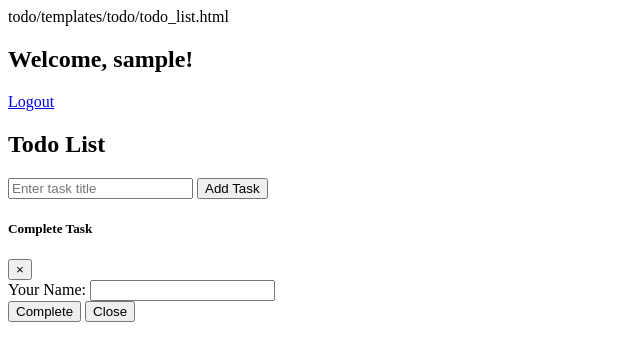
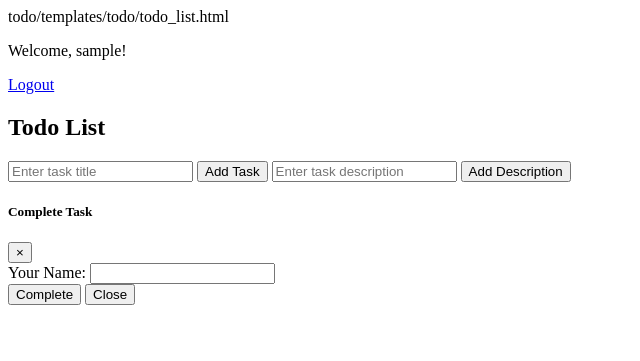
Before and after one commit to assofiejakobsson/the-king-of-chores, a Django app: page / in a window 1280 px wide. Shown: the top 361 px of the page, without its empty margins (0-640 px from the left). Run offline with Django 3.2, Linux system fonts and the light colour scheme; the visitor is signed in with stand-in values (Sample User, id 1); data that the repository does not hold is empty.

Commit message:
Updated in views.py and templates for task discription

```diff
--- a/todo/models.py
+++ b/todo/models.py
@@ -6,7 +6,7 @@ from django.utils import timezone
 class Todo(models.Model):
     user = models.ForeignKey(User, on_delete=models.CASCADE, default=1)
     title = models.CharField(max_length=200)
-    description = models.TextField(blank=True, null=True)  # New field for description
+    description = models.TextField(blank=True, null=True)
     completed = models.BooleanField(default=False)
     completed_by = models.CharField(max_length=100, blank=True, null=True)
     created_at = models.DateTimeField(auto_now_add=True)
--- a/todo/templates/base.html
+++ b/todo/templates/base.html
@@ -7,7 +7,7 @@
 <body>todo/templates/todo/todo_list.html
   <nav>
     {% if user.is_authenticated %}
-      <h1>Welcome, {{ user.username }}!</h1>
+      <p>Welcome, {{ request.user }}!</p>
        <a href="{% url 'accountapp:logout' %}">Logout</a>
     {% else %}
       <a href="{% url 'accountapp:login' %}">Login</a>
--- a/todo/templates/todo/todo_create.html
+++ b/todo/templates/todo/todo_create.html
@@ -6,6 +6,7 @@
   {% csrf_token %}
   <input type="text" name="title" placeholder="Enter task title" required>
   <button type="submit">Add Task</button>
+
 </form>
 
 
--- a/todo/templates/todo/todo_list.html
+++ b/todo/templates/todo/todo_list.html
@@ -6,16 +6,19 @@
     {% csrf_token %}
     <input type="text" name="title" id="taskTitleInput" placeholder="Enter task title" required>
     <button type="submit">Add Task</button>
+    <input type="text" name="description" id="descriptionInput" placeholder="Enter task description">
+    <button type="submit">Add Description</button>
   </form>
 
   <ul id="taskList">
     {% for todo in uncompleted_todos %}
     <li>
       {{ todo.title }}
+
       <a href="{% url 'todo:todo_view' pk=todo.pk %}">View</a>
-      <button type="button" class="complete-btn" data-toggle="modal" data-target="#completeModal" data-task-id="{{ todo.pk }}">Complete</button>
       <a href="{% url 'todo:todo_update' pk=todo.pk %}">Edit</a>
       <a href="{% url 'todo:todo_delete' pk=todo.pk %}">Delete</a>
+      <button type="button" class="complete-btn" data-toggle="modal" data-target="#completeModal" data-task-id="{{ todo.pk }}">Complete</button>
     </li>
     {% endfor %}
   </ul>
--- a/todo/templates/todo/todo_view.html
+++ b/todo/templates/todo/todo_view.html
@@ -3,6 +3,7 @@
 {% block content %}
   <h2>Task Details</h2>
   <p><strong>Title:</strong> {{ todo.title }}</p>
+  <p><strong>Descrption:</strong> {{ todo.description }}</p>
   <p><strong>Completed:</strong> {% if todo.completed %}Yes{% else %}No{% endif %}</p>
   {% if todo.completed_by %}
     <p><strong>Completed By:</strong> {{ todo.completed_by }}</p>
--- a/todo/views.py
+++ b/todo/views.py
@@ -26,7 +26,6 @@ def update_completed_by(request, todo_id):
             return JsonResponse({'success': False, 'error': 'Todo not found'})
     return JsonResponse({'success': False, 'error': 'Invalid request'})
 
-
 @login_required
 def todo_list(request):
     completed_todos = Todo.objects.filter(user=request.user, completed=True).order_by('completed_by', 'title')
@@ -39,11 +38,11 @@ def todo_list(request):
         todos = completed_todos.filter(completed_by=completed_by)
         completed_todos_grouped[completed_by] = todos
 
-    return render(request, 'todo/todo_list.html', {
+    context = {
         'completed_todos': completed_todos_grouped,
         'uncompleted_todos': uncompleted_todos
-    })
-
+    }
+    return render(request, 'todo/todo_list.html', context)
 
 @csrf_protect
 @login_required
```
